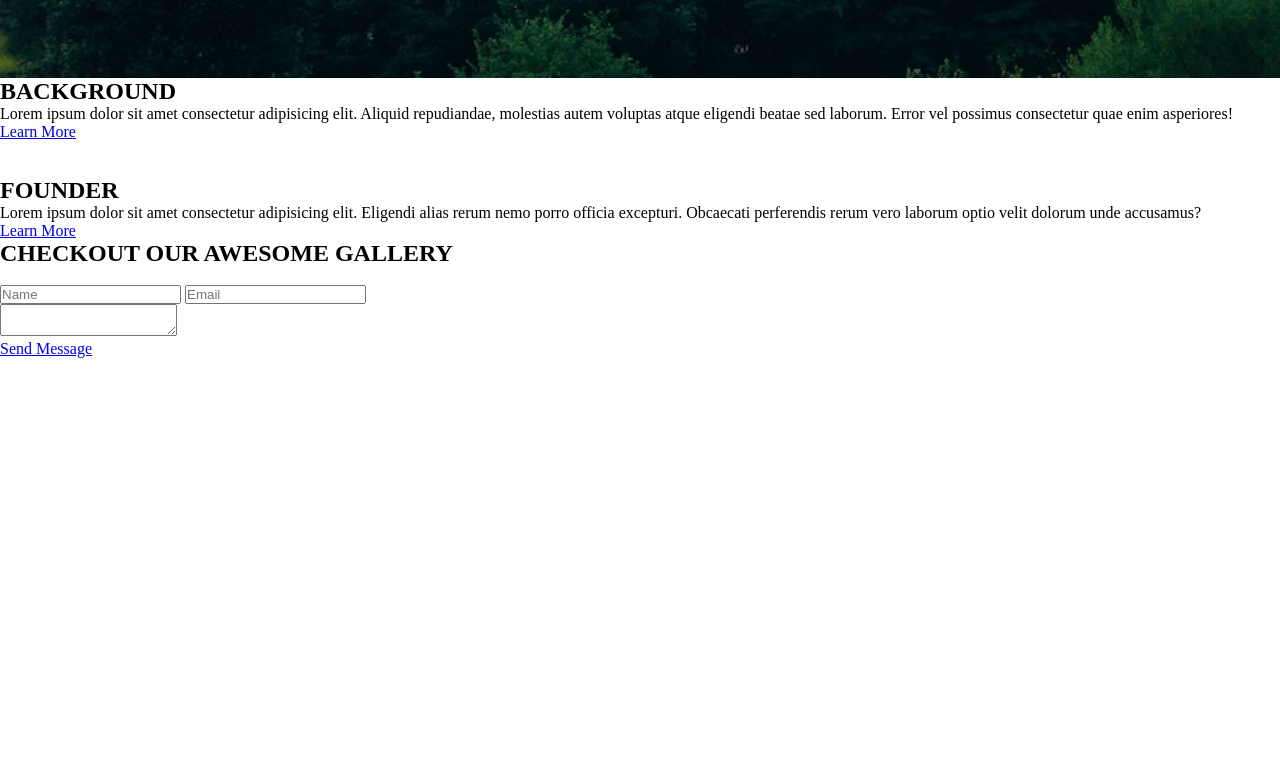
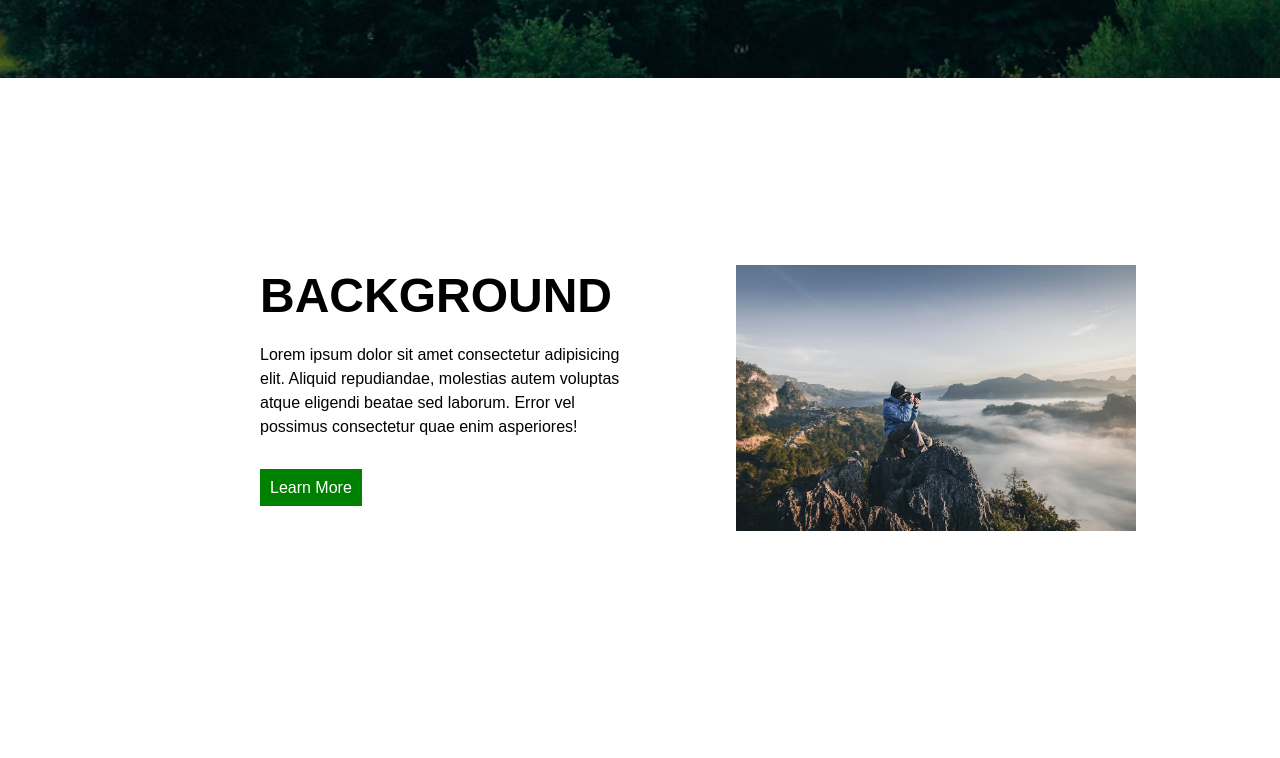
Before and after one commit to pageler/sass03_partials, a plain HTML site: page index.html in a window 1280 px wide. Shown: the part 722-1480 px from the top of the page. Before the commit the page ends 1080 px from the top, so only its background shows below. Drawn offline with Linux system fonts and the light colour scheme.

Commit message:
Cards section.

```diff
--- /dev/null
+++ b/components/_cards.scss
@@ -0,0 +1,39 @@
+.card {
+    height: 80vh;
+    display: flex;
+    flex-wrap: wrap;
+    justify-content: center;
+    align-items: center;
+
+    .card-content {
+        width: 400px;
+        height: 300px;
+        padding: 20px;
+        margin: 0 6rem;
+        font-family: sans-serif;
+
+        h1 {
+            font-size: 3rem;
+            font-family: sans-serif;
+        }
+
+        p {
+            margin: 20px 0;
+            margin-bottom: 40px;
+            line-height: 1.5rem;
+
+        }
+        a {
+            text-decoration: none;
+            color: #fff;
+            background-color: green;
+            padding: 10px 10px;
+            margin-bottom: 20px;
+        }
+    }
+
+    .card-img {
+        width: 400px;
+    }
+
+}
--- a/index.html
+++ b/index.html
@@ -34,7 +34,7 @@
     </section>
     </main>
 
-    <!-- Background -->
+    <!-- Cards -->
     <section class="card">
         <div class="card-content">
             <h1>BACKGROUND</h1>
@@ -44,12 +44,12 @@
             <a href="#">Learn More</a>
         </div>
 
-        <img src="" class="card-img">
+        <img src="assets/images/sass-Partials2--Alif-Ngoylung.avif" class="card-img">
     </section>
 
     <section class="card">
-        <img src="" class="card-img">
-        <div class="cars-content">
+        <img src="assets/images/sass-partials3--Kim-Becker.avif" class="card-img">
+        <div class="card-content">
             <h1>FOUNDER</h1>
             <p>
                 Lorem ipsum dolor sit amet consectetur adipisicing elit. Eligendi alias rerum nemo porro officia excepturi. Obcaecati perferendis rerum vero laborum optio velit dolorum unde accusamus?
--- a/style.scss
+++ b/style.scss
@@ -1,3 +1,4 @@
 @import "components/resets";
 @import "components/nav";
 @import "components/header";
+@import "components/cards";
```
Also changed, not shown: assets/credits.txt, assets/images/sass-Partials2--Alif-Ngoylung.avif (added), assets/images/sass-partials3--Kim-Becker.avif (added), style.css, 1 other file.
